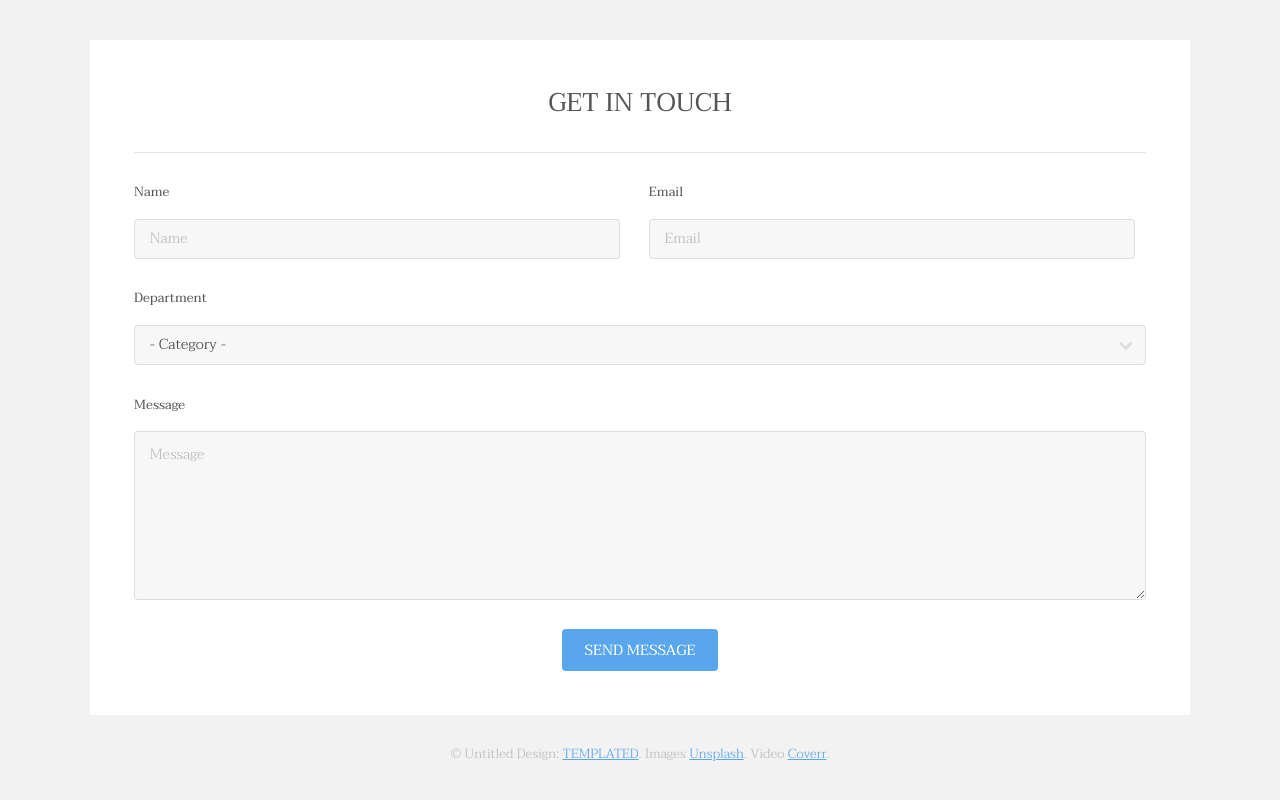
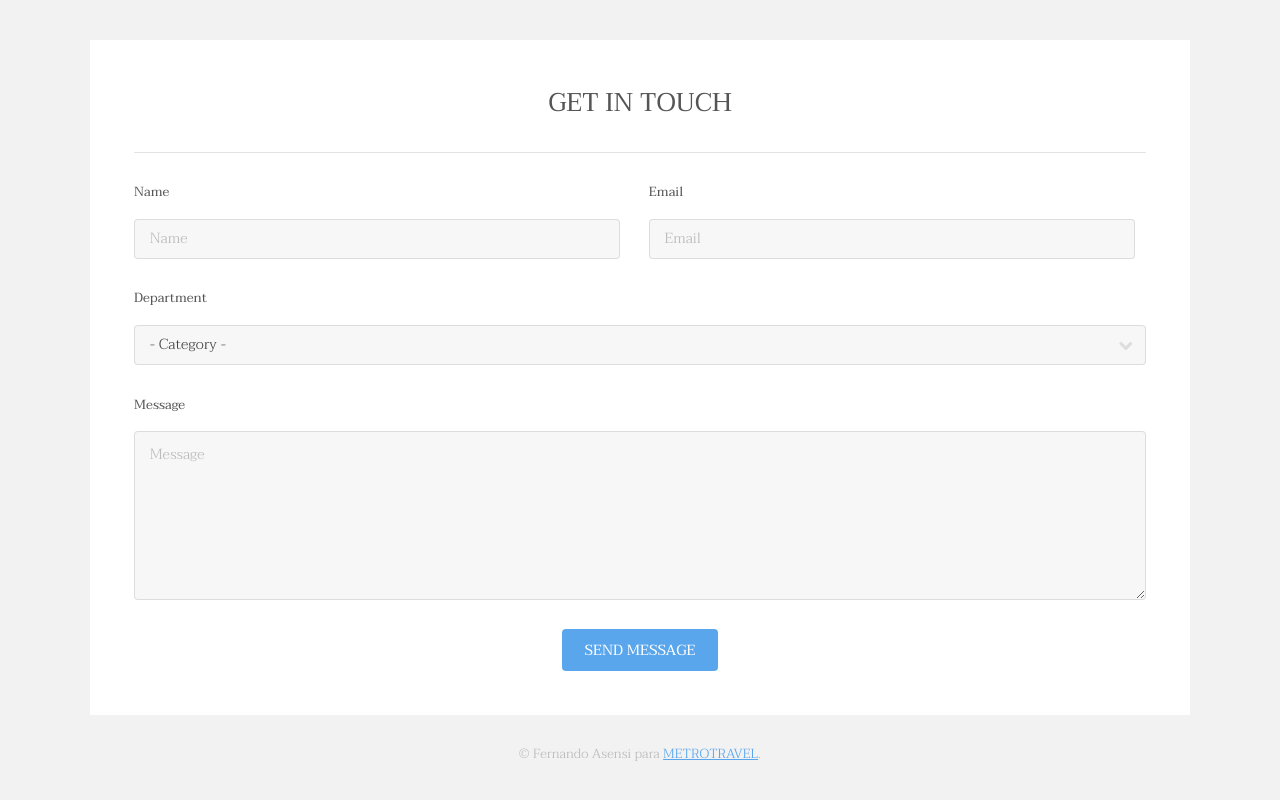
Before and after one commit to fatarin/04_REP_METROPOLITA, a plain HTML site: page index.html in a window 1280 px wide. Shown: the part 3231-4031 px from the top of the page. Drawn offline with Linux system fonts and the light colour scheme.

Commit message:
cambios en el pie de página por FERNANDO

```diff
--- a/index.html
+++ b/index.html
@@ -194,7 +194,7 @@
 						</div>
 					</section>
 					<div class="copyright">
-						&copy; Untitled Design: <a href="https://templated.co/">TEMPLATED</a>. Images <a href="https://unsplash.com/">Unsplash</a>. Video <a href="http://coverr.co/">Coverr</a>.
+						&copy; Fernando Asensi para <a href="https://templated.co/">METROTRAVEL</a>.
 					</div>
 				</div>
 			</footer>
```
